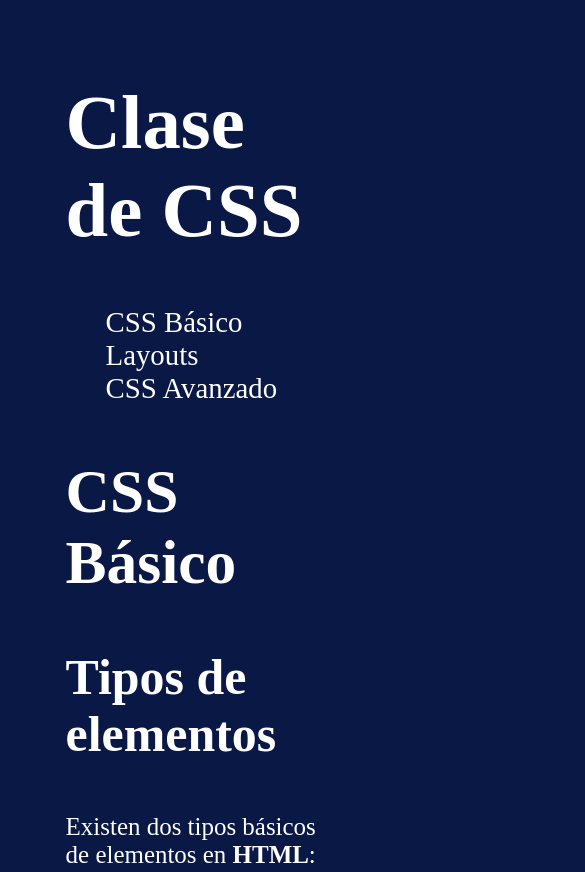
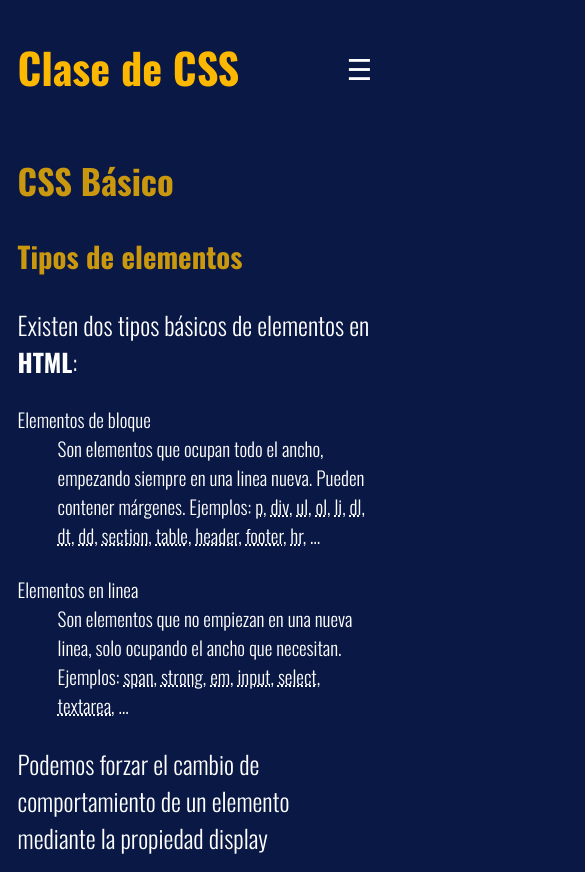
Before and after one commit to FSD0321STR/cursoCSS, a plain HTML site: page index.html in a window 390 px wide. Shown: the top 872 px of the page, 585 px wide, since content can reach past the window. Drawn offline with nearby package versions, Linux system fonts and the light colour scheme.

Commit message:
2nd commit

```diff
--- a/index.html
+++ b/index.html
@@ -3,6 +3,9 @@
     <head>
         <title>Clase de CSS - Nuclio Digital School - Full Stack Developer Streaming</title>
         <link rel="stylesheet" href="style.css">
+        <link rel="preconnect" href="https://fonts.gstatic.com">
+        <link href="https://fonts.googleapis.com/css2?family=Oswald:wght@300;700&display=swap" rel="stylesheet">
+        <meta name="viewport" content="width=device-width, initial-scale=1.0">
     </head>
     <body>
         <header>
--- a/style.css
+++ b/style.css
@@ -2,6 +2,8 @@
 
 :root {
     --white: #fff;
+    --yellow1: #FCB700;
+    --yellow2: #ca980e;
     --bg-color1:#0A1846;
     --font1: 4rem;
     --font2: 3.2rem;
@@ -10,19 +12,28 @@
     --font5: 1.8rem;
     --font6: 1.5rem;
     --text1: 1.3rem;
+    --w1: 300;
+    --w2: 700;
     font-size: 1.2em;
+    font-family: 'Oswald', sans-serif;
+    scroll-behavior: smooth;
 }
 
 
 * {color:var(--white);}
-body {background-color: var(--bg-color1); padding: 1rem 3rem;}
-h1 {font-size: var(--font1)}
-h2 {font-size: var(--font2)}
-h3 {font-size: var(--font3)}
-h4 {font-size: var(--font4)}
-h5 {font-size: var(--font5)}
-h6 {font-size: var(--font6)}
+header{display: flex; flex-direction: column;}
+body {background-color: var(--bg-color1); padding: 1rem 3rem; overflow-x: hidden;}
+h1 {font-size: var(--font1); color:var(--yellow1); font-weight:var(--w2);}
+h2 {font-size: var(--font2); color:var(--yellow2); font-weight:var(--w2);}
+h3 {font-size: var(--font3); color:var(--yellow2); font-weight:var(--w2);}
+h4 {font-size: var(--font4); color:var(--yellow2)}
+h5 {font-size: var(--font5); color:var(--yellow2)}
+h6 {font-size: var(--font6); color:var(--yellow2)}
 p {font-size: var(--text1)}
+
+/* ################################# */
+
+img{width: 100%;}
 
 .menu {
     display: flex;
@@ -40,24 +51,65 @@ p {font-size: var(--text1)}
     text-decoration: underline;
 
 }
+.menu li a:before{
+    content:"#";
+    margin-right: 10px;
+}
 .menu li:first-child{display: none;}
+
+
+h1:hover{
+    animation: zoomjump 0.4s cubic-bezier(0.680, -0.550, 0.265, 1.550) both;
+}
+
+  @keyframes zoomjump {
+    0% {
+      -webkit-transform: scale(0.5);
+              transform: scale(0.5);
+    }
+    100% {
+      -webkit-transform: scale(1);
+              transform: scale(1);
+    }
+  }
 
 
 
 
-
-
-@media screen (min-width:1024px) {
+@media only screen and (max-width:1024px) {
 
 }
 
 
-@media screen (min-width:768px) {
+@media only screen and (max-width:768px) {
+    body {padding: 0 0.5rem;}
+
+    header{flex-direction: row; justify-content:space-between ; align-items: center;}
+    h1{font-size:var(--font3)}
+    h2{font-size:var(--font4)}
+    h3,h4,h5,h6{font-size:var(--font5)}
+
+    .menu {flex-direction: row; justify-content: space-around; padding: 0;}
+    .menu li a:before{content:none;}
+    .menu li:first-child{display: block; order:1}
+    .menu li:not(:first-child){display:none;}
+
+    pre {white-space: pre-line;}
 
 
 }
 
 
-@media screen (min-width:485px) {
+@media only screen and (max-width:485px) {
+
+    header{flex-direction: row; justify-content:space-between ; align-items: center;}
+
+    h1{font-size:var(--font4)}
+    h2{font-size:var(--font5)}
+    h3,h4,h5,h6{font-size:var(--font6)}
+
+    .menu {flex-direction: row; justify-content: space-around; padding: 0;}
+    .menu li a:before{content:none;}
+
 
 }
```
